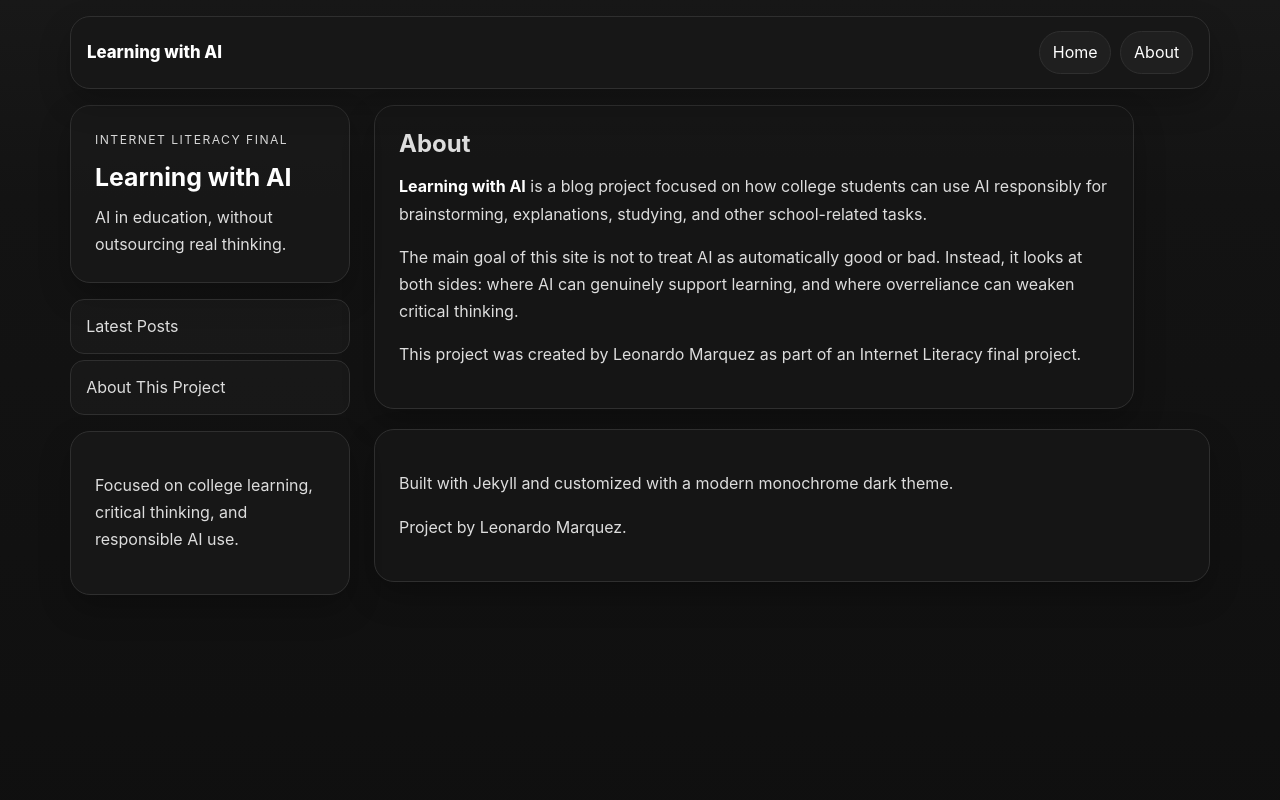
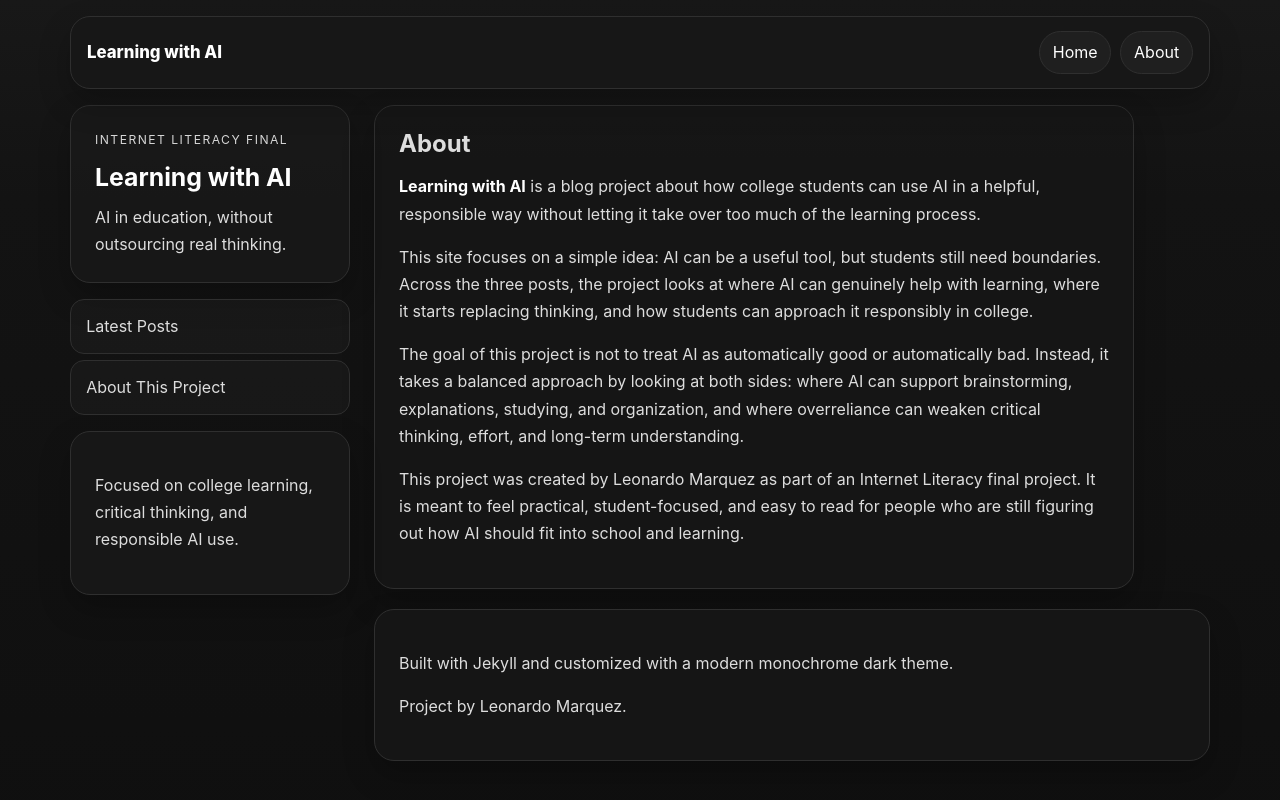
Before and after one commit to ProjektCode/Internet-Literacy-Final, a Jekyll site: the page built from about.md, in a window 1280 px wide. Shown: the top 800 px of the page. Built offline with Jekyll 4.4.1, drawn with Linux system fonts in a browser that asks for light colours.

Commit message:
Update about.md

```diff
--- a/about.md
+++ b/about.md
@@ -4,8 +4,10 @@ title: About
 permalink: /about/
 ---
 
-**Learning with AI** is a blog project focused on how college students can use AI responsibly for brainstorming, explanations, studying, and other school-related tasks.
+**Learning with AI** is a blog project about how college students can use AI in a helpful, responsible way without letting it take over too much of the learning process.
 
-The main goal of this site is not to treat AI as automatically good or bad. Instead, it looks at both sides: where AI can genuinely support learning, and where overreliance can weaken critical thinking.
+This site focuses on a simple idea: AI can be a useful tool, but students still need boundaries. Across the three posts, the project looks at where AI can genuinely help with learning, where it starts replacing thinking, and how students can approach it responsibly in college.
 
-This project was created by Leonardo Marquez as part of an Internet Literacy final project.
+The goal of this project is not to treat AI as automatically good or automatically bad. Instead, it takes a balanced approach by looking at both sides: where AI can support brainstorming, explanations, studying, and organization, and where overreliance can weaken critical thinking, effort, and long-term understanding.
+
+This project was created by Leonardo Marquez as part of an Internet Literacy final project. It is meant to feel practical, student-focused, and easy to read for people who are still figuring out how AI should fit into school and learning.
```
